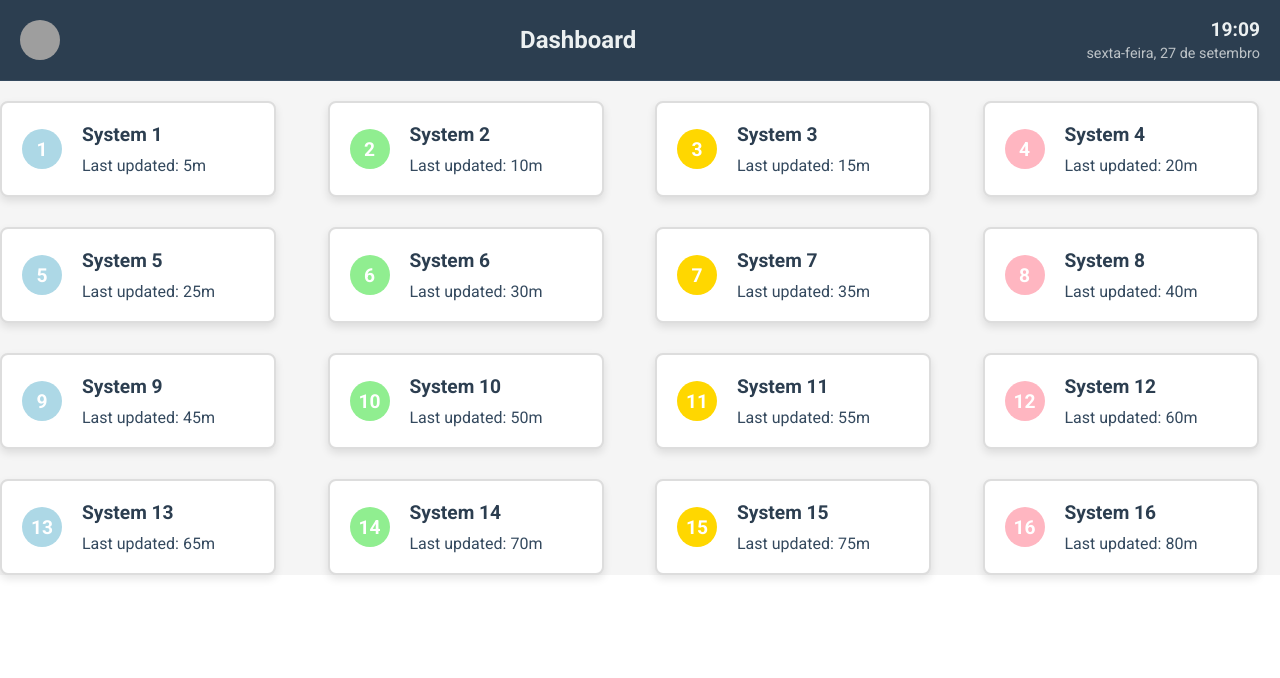
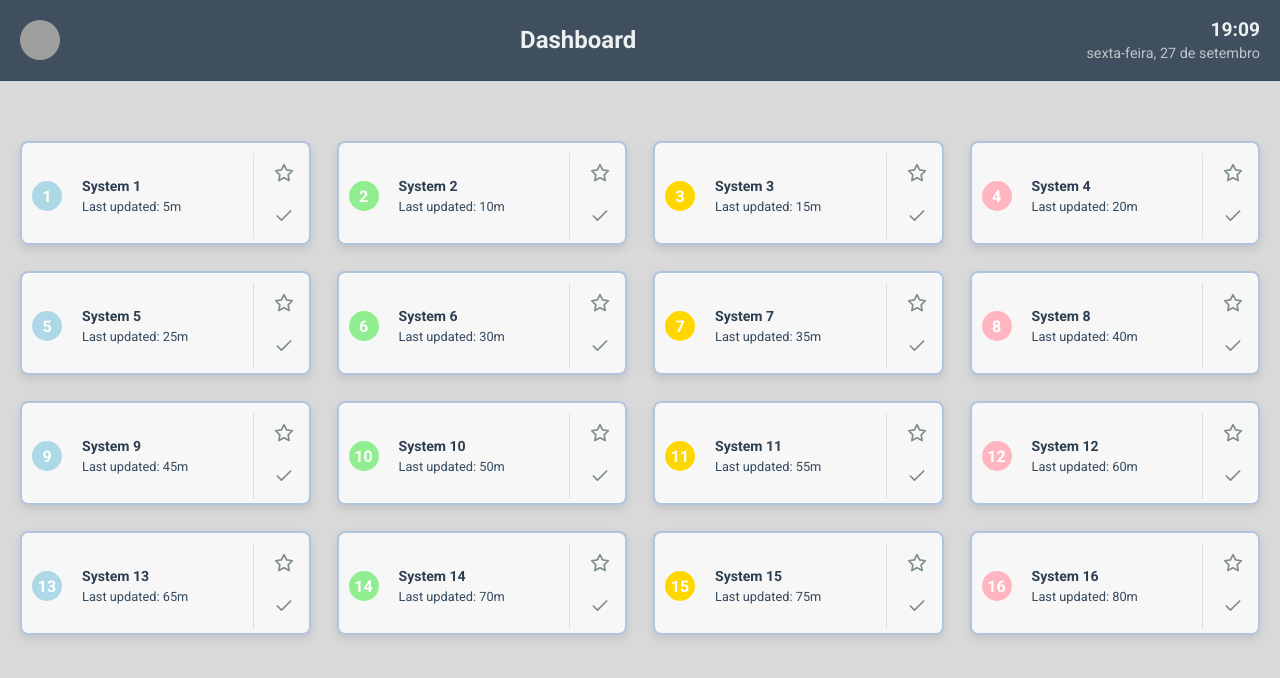
Before and after one commit to sagacello/mater-imperium-front, a React (Vite) app: page / in a window 1280 px wide. Shown: the top 678 px of the page. Built offline with nearby package versions, Linux system fonts and the light colour scheme; grey boxes are pictures that could not be loaded.

Commit message:
adds style to cards

```diff
--- a/src/components/Header/styles.css
+++ b/src/components/Header/styles.css
@@ -1,13 +1,11 @@
-@import url('https://fonts.googleapis.com/css2?family=Roboto:wght@400;700&display=swap');
-
 .header {
   display: flex;
   justify-content: space-between;
   align-items: center;
   padding: 10px 20px;
-  background-color: #2c3e50;
+  background-color: #2c3e50e3;
   color: #ecf0f1;
-  border-bottom: 1px solid #34495e;
+  border-bottom: 1px solid #34495ed5;
   height: 60px;
   font-family: 'Roboto', sans-serif;
 }
--- a/src/components/SystemCard/index.tsx
+++ b/src/components/SystemCard/index.tsx
@@ -1,4 +1,4 @@
-import React from 'react';
+import React, { useState } from 'react';
 import './styles.css';
 
 interface SystemCardProps {
@@ -15,8 +15,50 @@ const getColor = (index: number) => {
   return colors[index % colors.length];
 };
 
+const StarIcon = ({ filled }: { filled: boolean }) => (
+  <svg
+    width="20"
+    height="20"
+    viewBox="0 0 24 24"
+    fill={filled ? 'yellow' : 'none'}
+    stroke="currentColor"
+    strokeWidth="2"
+    strokeLinecap="round"
+    strokeLinejoin="round"
+  >
+    <polygon points="12 2 15.09 8.26 22 9.27 17 14.14 18.18 21.02 12 17.77 5.82 21.02 7 14.14 2 9.27 8.91 8.26 12 2" />
+  </svg>
+);
+
+const CheckIcon = ({ checked }: { checked: boolean }) => (
+  <svg
+    width="20"
+    height="20"
+    viewBox="0 0 24 24"
+    fill="none"
+    stroke={checked ? 'var(--card-color)' : 'currentColor'}
+    strokeWidth="2"
+    strokeLinecap="round"
+    strokeLinejoin="round"
+  >
+    <polyline points="20 6 9 17 4 12" />
+  </svg>
+);
+
 export const SystemCard: React.FC<SystemCardProps> = ({ system, index }) => {
+  const [isFavorite, setIsFavorite] = useState(false);
+  const [isChecked, setIsChecked] = useState(false);
   const cardColor = getColor(index);
+
+  const handleFavoriteClick = (e: React.MouseEvent) => {
+    e.preventDefault();
+    setIsFavorite(!isFavorite);
+  };
+
+  const handleCheckClick = (e: React.MouseEvent) => {
+    e.preventDefault();
+    setIsChecked(!isChecked);
+  };
 
   return (
     <a
@@ -30,6 +72,7 @@ export const SystemCard: React.FC<SystemCardProps> = ({ system, index }) => {
       }
     >
       <div className="system-card-content">
+        <div className="system-card-main">
           <div
             className="system-card-index"
             style={{ backgroundColor: cardColor }}
@@ -41,6 +84,15 @@ export const SystemCard: React.FC<SystemCardProps> = ({ system, index }) => {
             <p>Last updated: {system.lastUpdated}</p>
           </div>
         </div>
+        <div className="system-card-actions">
+          <button onClick={handleFavoriteClick} className="icon-button">
+            <StarIcon filled={isFavorite} />
+          </button>
+          <button onClick={handleCheckClick} className="icon-button">
+            <CheckIcon checked={isChecked} />
+          </button>
+        </div>
+      </div>
     </a>
   );
 };
--- a/src/components/SystemCard/styles.css
+++ b/src/components/SystemCard/styles.css
@@ -1,17 +1,16 @@
 .system-card {
   display: block;
-  background-color: #fff;
-  border: 2px solid #ddd;
+  background-color: #fcfcfcdb;
+  border: 2px solid #b0c4de;
   border-radius: 8px;
-  padding: 20px;
-  text-align: center;
+  padding: 10px;
   box-shadow: 0 4px 8px rgba(0, 0, 0, 0.1);
   transition: transform 0.3s, box-shadow 0.3s, border-color 0.3s;
   text-decoration: none;
-  color: inherit;
-  width: 78%;
+  color: #2c3e50;
   font-family: 'Roboto', sans-serif;
-  --card-color: #ddd;
+  --card-color: #b0c4de;
+  height: 80px;
 }
 
 .system-card:hover {
@@ -23,35 +22,74 @@
 .system-card-content {
   display: flex;
   align-items: center;
+  justify-content: space-between;
+}
+
+.system-card-main {
+  display: flex;
+  align-items: center;
+  flex-grow: 1;
 }
 
 .system-card-index {
-  font-size: 1.2em;
   font-weight: bold;
   color: #fff;
-  width: 40px;
-  height: 40px;
+  width: 30px;
+  height: 30px;
   display: flex;
   align-items: center;
   justify-content: center;
   border-radius: 50%;
   margin-right: 20px;
   flex-shrink: 0;
+  background-color: var(--card-color);
 }
 
 .system-card-details {
   text-align: left;
-  font-size: 1em;
+  font-size: 0.8em;
 }
 
 .system-card h2 {
+  font-family: 'Roboto', sans-serif;
   margin: 0;
-  font-size: 1.2em;
+  font-size: 1.1em;
   color: #2c3e50;
   font-weight: 700;
+
 }
 
 .system-card p {
-  margin: 10px 0 0;
+  margin: 5px 0 0;
   color: #34495e;
+  font-family: 'Roboto', sans-serif;
 }
+
+.system-card-actions {
+  display: flex;
+  flex-direction: column;
+  justify-content: space-between;
+  align-items: center;
+  padding-left: 15px;
+  border-left: 1px solid #e0e0e0;
+  margin-left: 15px;
+}
+
+.icon-button {
+  background: none;
+  border: none;
+  cursor: pointer;
+  padding: 5px;
+  margin: 5px 0;
+  transition: color 0.2s;
+}
+
+.icon-button svg {
+  color: #7f8c8d;
+  transition: color 0.2s;
+}
+
+.icon-button:hover svg,
+.icon-button:focus svg {
+  color: var(--card-color);
+}
--- a/src/index.css
+++ b/src/index.css
@@ -1,3 +1,5 @@
+@import url('https://fonts.googleapis.com/css2?family=Roboto:wght@400;700&display=swap');
+
 * {
   margin: 0;
   padding: 0;
--- a/src/pages/SystemsDashboard.tsx
+++ b/src/pages/SystemsDashboard.tsx
@@ -32,10 +32,12 @@ export const SystemsDashboard: React.FC = () => {
   return (
     <div className="systems-dashboard">
       <Header avatarUrl="https://example.com/megaman-avatar.jpg" />
-      <div className="systems-list">
-        {systems.map((system, index) => (
-          <SystemCard key={index} system={system} index={index + 1} />
-        ))}
+      <div className="systems-container">
+        <div className="systems-list">
+          {systems.map((system, index) => (
+            <SystemCard key={index} system={system} index={index + 1} />
+          ))}
+        </div>
       </div>
     </div>
   );
--- a/src/pages/styles.css
+++ b/src/pages/styles.css
@@ -1,23 +1,36 @@
 .systems-dashboard {
-  background-color: #f5f5f5;
+  background-color: #d4d2d2d8;
+  min-height: 100vh;
+  display: flex;
+  flex-direction: column;
+}
+
+.systems-container {
+  flex: 1;
+  display: flex;
+  justify-content: center;
+  align-items: flex-start;
+  padding: 20px;
+  margin-top: 40px;
 }
 
 .systems-list {
   display: grid;
-  grid-template-columns: repeat(4, 1fr);
-  gap: 30px;
-  margin-top: 20px;
+  grid-template-columns: repeat(4, minmax(0, 1fr));
+  gap: 26px;
+  width: 100%;
+  max-width: 1366px;
 }
 
 @media (max-width: 1200px) {
   .systems-list {
-    grid-template-columns: repeat(3, 1fr);
+    grid-template-columns: repeat(3, minmax(0, 1fr));
   }
 }
 
 @media (max-width: 900px) {
   .systems-list {
-    grid-template-columns: repeat(2, 1fr);
+    grid-template-columns: repeat(2, minmax(0, 1fr));
   }
 }
 
@@ -25,4 +38,8 @@
   .systems-list {
     grid-template-columns: 1fr;
   }
+
+  .systems-container {
+    margin-top: 10px;
+  }
 }
```
Lines whose indentation alone changed are shown as unchanged.
